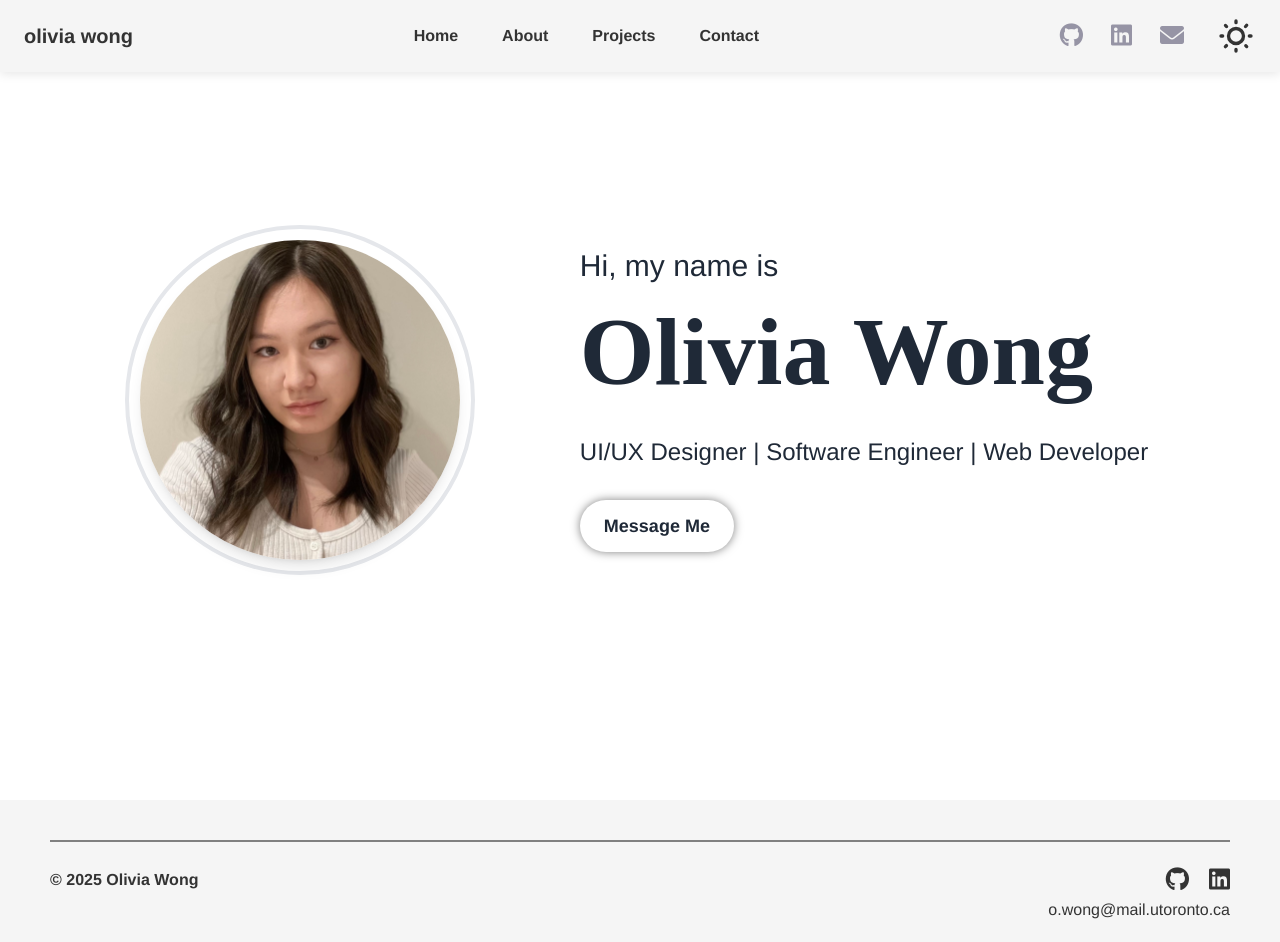
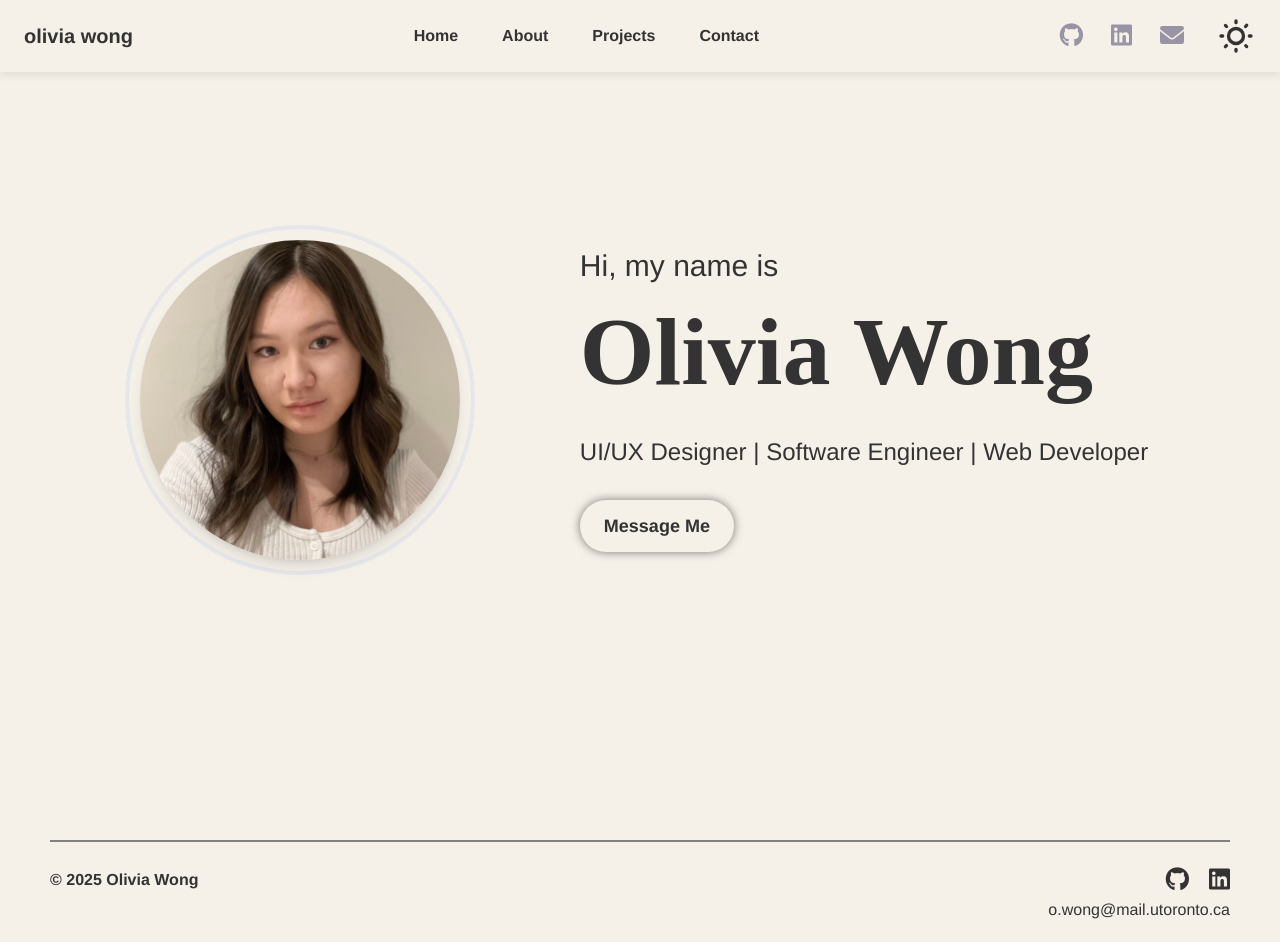
Before and after one commit to oliviaw12/my-personal-website, a Next.js app: page / in a window 1280 px wide. Built offline with nearby package versions, Linux system fonts and the light colour scheme; a web font is replaced by a local one.

Commit message:
final style fixes

```diff
--- a/css/about.module.css
+++ b/css/about.module.css
@@ -8,13 +8,13 @@
 }
 
 .container.light {
-  background-color: whitesmoke;
+  background-color: #f5f0e8;
   color: #1d242e;
 }
 
 .container.synthwave {
   background-color: #1d242e;
-  color: #acacac;
+  color: #e0e7ff;
 }
 
 .title {
--- a/css/contact.module.css
+++ b/css/contact.module.css
@@ -16,7 +16,7 @@
 }
 
 .contactContainer.light {
-  background-color: whitesmoke;
+  background-color: #f5f0e8;
   color: #333333;
 }
 
@@ -31,7 +31,7 @@
   padding: 3rem;
   border-radius: 1rem;
   box-shadow: 0 4px 20px rgba(0, 0, 0, 0.1);
-  background-color: white;
+  background-color: #fbf8f3;
   transition: box-shadow 0.3s ease, transform 0.2s ease;
 }
 
--- a/css/footer.module.css
+++ b/css/footer.module.css
@@ -8,7 +8,7 @@
   }
 
   .footer.light {
-    background-color: whitesmoke;
+    background-color: #f5f0e8;
     color: #333333;
   }
 
--- /dev/null
+++ b/css/index.module.css
@@ -0,0 +1,76 @@
+/* index.module.css */
+
+/* Theme Support */
+.light {
+    background-color: #f5f0e8;
+    color: #333;
+  }
+
+  .synthwave {
+    background-color: #1d242e;
+    color: #e0e7ff;
+  }
+
+  .home-image {
+    position: relative;
+  }
+
+  .home-text {
+    display: flex;
+    flex-direction: column;
+    justify-content: center;
+    align-items: center;
+  }
+
+  .home-text-sub {
+    font-style: italic;
+    color: #9694a5;
+  }
+
+  .button-container {
+    display: flex;
+    justify-content: center;
+  }
+
+  .message-me-btn {
+    background-color: #5c6bc0;
+    color: white;
+    border: none;
+  }
+
+  .message-me-btn:hover {
+    background-color: #3f51b5;
+    cursor: pointer;
+  }
+
+  .message-me-btn:focus {
+    outline: none;
+    box-shadow: 0 0 10px rgba(0, 0, 0, 0.5);
+  }
+
+  .home-text p,
+  .home-text h1 {
+    color: inherit; /* This ensures that the text color follows the parent theme */
+  }
+
+  .custom-btn {
+    background-color: #FF5733;
+  }
+
+  .custom-btn:hover {
+    background-color: #e04f29; /* A darker shade for hover effect */
+  }
+
+  /* For large screens */
+  @media (min-width: 1024px) {
+    .home-text {
+      text-align: left;
+    }
+  }
+
+  @media (max-width: 1024px) {
+    .home-image {
+      margin-left: 0;
+      margin-bottom: 2rem;
+    }
+  }
--- a/css/nav.module.css
+++ b/css/nav.module.css
@@ -21,7 +21,7 @@
 
 /* Light Theme */
 .navContainer.light {
-  background-color: whitesmoke;
+  background-color: #f5f0e8;
   color: #333333;
 }
 
--- a/css/projects.module.css
+++ b/css/projects.module.css
@@ -10,7 +10,7 @@
 }
 
 .projectsSection.light {
-  background-color: whitesmoke;
+  background-color: #f5f0e8;
   color: #333;
 }
 
@@ -36,7 +36,7 @@
 }
 
 .projectCard {
-  background: white;
+  background: #f6f3ed;
   border-radius: 1rem;
   box-shadow: 0 4px 15px rgba(0, 0, 0, 0.1);
   overflow: hidden;
@@ -74,7 +74,7 @@
   display: flex;
   flex-wrap: wrap;
   gap: 12px;
-  background: #f4f4f4;
+  background: whitesmoke;
   border-top: 1px solid #e5e5e5;
 }
 
--- a/pages/about-me.js
+++ b/pages/about-me.js
@@ -6,7 +6,6 @@ import { useTheme } from "../context/ThemeContext";
 
 export default function AboutMe() {
   const { theme } = useTheme();
-
 
   const skills = [
     "Python", "Java", "C", "JavaScript", "React",
--- a/pages/index.js
+++ b/pages/index.js
@@ -3,9 +3,13 @@ import Image from "next/image";
 import Navbar from "@/components/navBar";
 import Footer from "@/components/footer";
 import { useRouter } from "next/router";
+import styles from "@/css/index.module.css";
+import { useTheme } from "../context/ThemeContext";
 
 export default function Home() {
   const router = useRouter();
+
+  const { theme } = useTheme();
 
   const handleMessageMeClick = () => {
     router.push("/contact-me");
@@ -14,9 +18,9 @@ export default function Home() {
   return (
     <>
       <Navbar />
-      <main className="min-h-screen bg-base-100 flex flex-col lg:flex-row items-center justify-center px-4" >
+      <main className={`${styles.homeText} ${styles[theme === 'synthwave' ? 'synthwave' : 'light']} min-h-screen bg-base-100 flex flex-col lg:flex-row items-center justify-center px-4`} >
         {/* Left Section: Circular Image */}
-        <div className="home-image ml-8 mb-6 lg:mb-0 lg:mr-24 relative">
+        <div className={`${styles.homeImage} ml-8 mb-6 lg:mb-0 lg:mr-24 relative`}>
           <div className="absolute w-[350px] h-[350px] border-4 rounded-full" style={{ width: '350px', height: '350px', top: '-15px', left: '-15px' }}></div>
           <Image
             src="/images/profile.jpg"
@@ -29,13 +33,13 @@ export default function Home() {
         </div>
 
         {/* Right Section: Text */}
-        <div className="home-text text-center lg:text-left px-6">
+        <div className={`${styles.homeText} text-center lg:text-left px-6`}>
           <p className="text-3xl font-medium mb-2">Hi, my name is</p>
           <h1 className="text-8xl font-bold leading-tight mb-6">
             Olivia Wong
           </h1>
 
-          <div className="home-text-sub text-2xl mb-8">
+          <div className={styles.homeTextSub + " text-2xl mb-8"}>
             UI/UX Designer | Software Engineer | Web Developer
           </div>
 
@@ -43,7 +47,7 @@ export default function Home() {
            <div className="button-container mt-8">
             <button
               onClick={handleMessageMeClick}
-              className="message-me-btn px-6 py-3 rounded-full text-lg font-bold shadow-lg hover:bg-primary-dark transition-all duration-100"
+              className={`${styles.customBtn} px-6 py-3 rounded-full text-lg font-bold shadow-lg transition-all duration-100`}
               style={{ boxShadow: '0 0 10px rgba(0, 0, 0, 0.5)' }}
             >
               Message Me
```
